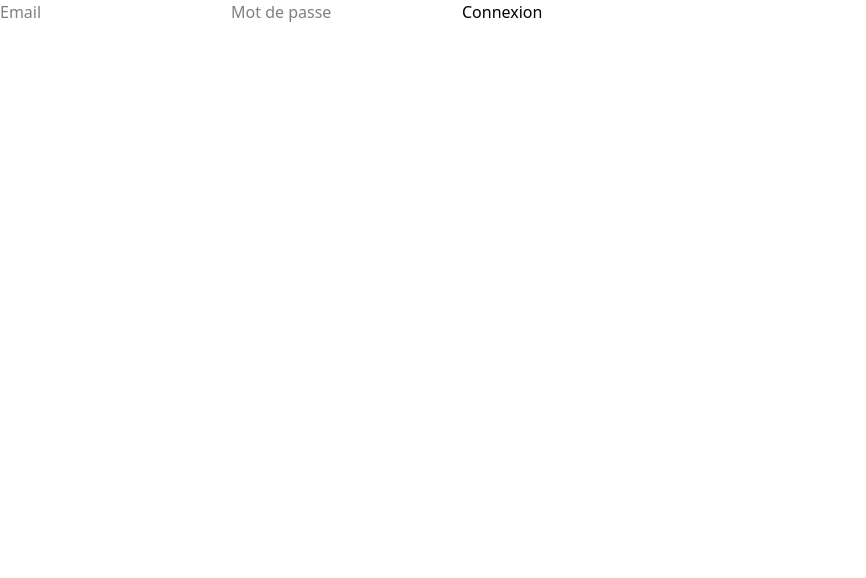
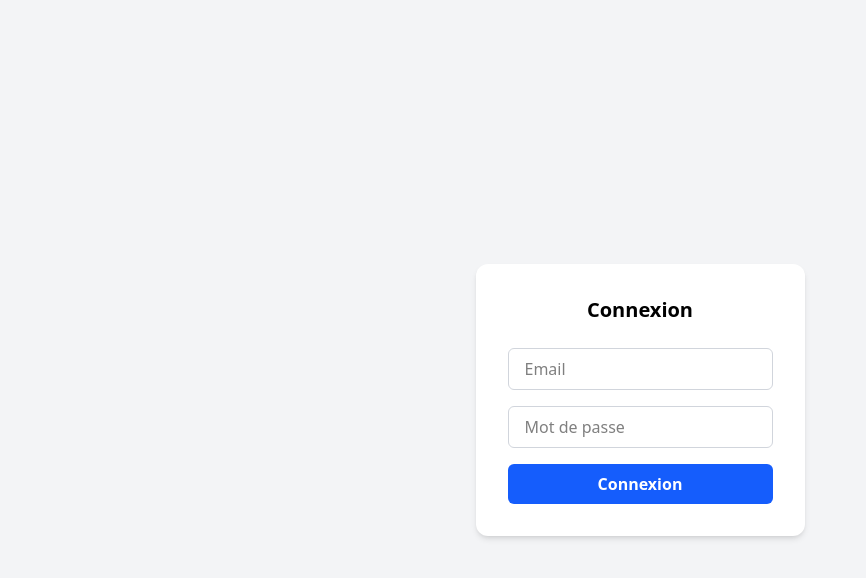
Before and after one commit to bastienpog/Lab201-project, a React (Vite) app: page /login in a window 1280 px wide. Shown: the top 578 px of the page, without its empty margins (0-866 px from the left). Built offline with nearby package versions, Linux system fonts and the light colour scheme; no server answers.

Commit message:
feat : improve style of login page

```diff
--- a/src/pages/Login.tsx
+++ b/src/pages/Login.tsx
@@ -20,11 +20,36 @@ const Login: React.FC = () => {
     };
 
     return (
-        <form onSubmit={handleLogin}>
-            <input type="email" value={email} onChange={(e) => setEmail(e.target.value)} placeholder="Email" required />
-            <input type="password" value={password} onChange={(e) => setPassword(e.target.value)} placeholder="Mot de passe" required />
-            <button type="submit">Connexion</button>
-        </form>
+        <div className="min-h-screen flex items-center justify-center bg-gray-100">
+            <form
+                onSubmit={handleLogin}
+                className="bg-white p-8 rounded-xl shadow-md flex flex-col gap-4 min-w-[320px]"
+            >
+                <h2 className="text-center text-xl font-semibold mb-2">Connexion</h2>
+                <input
+                    type="email"
+                    value={email}
+                    onChange={(e) => setEmail(e.target.value)}
+                    placeholder="Email"
+                    required
+                    className="px-4 py-2 rounded-md border border-gray-300 focus:outline-none focus:ring-2 focus:ring-blue-500"
+                />
+                <input
+                    type="password"
+                    value={password}
+                    onChange={(e) => setPassword(e.target.value)}
+                    placeholder="Mot de passe"
+                    required
+                    className="px-4 py-2 rounded-md border border-gray-300 focus:outline-none focus:ring-2 focus:ring-blue-500"
+                />
+                <button
+                    type="submit"
+                    className="py-2 rounded-md bg-blue-600 text-white font-semibold text-base hover:bg-blue-700 transition-colors"
+                >
+                    Connexion
+                </button>
+            </form>
+        </div>
     );
 };
 
```
